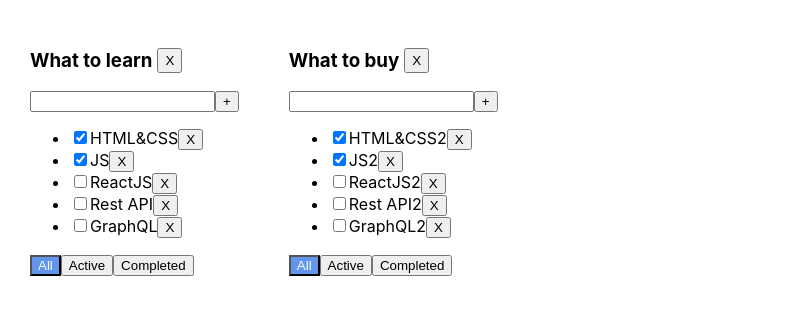
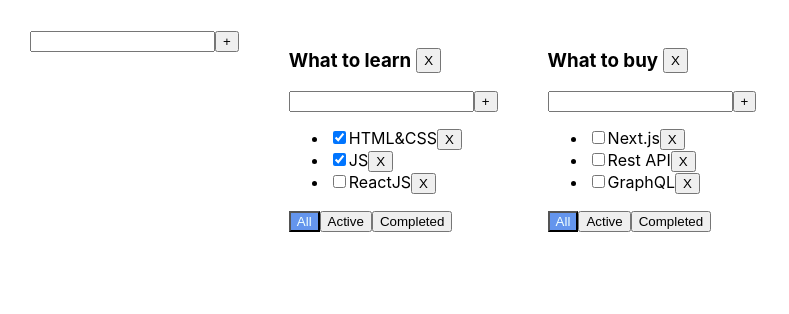
Before and after one commit to zariuz/inc-main-ts, a React (Create React App) app: page / in a window 1280 px wide. Shown: the top 314 px of the page, without its empty margins (0-789 px from the left). Built offline with nearby package versions, Linux system fonts and the light colour scheme.

Commit message:
add edit list and tasks

```diff
--- a/src/App.tsx
+++ b/src/App.tsx
@@ -1,7 +1,9 @@
 import React, {useState} from 'react';
+import {v1} from 'uuid';
 import Todolist from './components/Todolist/Todolist';
 import './App.css';
-import {v1} from 'uuid';
+import {AddItemForm} from './components/AddItemForm/AddItemForm';
+
 
 export type TaskType = {
   id: string;
@@ -10,15 +12,16 @@ export type TaskType = {
 };
 
 export type FilterValuesType = 'all' | 'active' | 'completed';
-type todolistsType = {id: string; title: string; filter: FilterValuesType};
 
-export type tasksGeneralType = {[key: string]: Array<TaskType>};
+export type TodolistsType = { id: string; title: string; filter: FilterValuesType };
+
+export type tasksGeneralType = { [key: string]: Array<TaskType> };
 
 function App() {
   let todolistID1 = v1();
   let todolistID2 = v1();
 
-  let [todolists, setTodolists] = useState<Array<todolistsType>>([
+  let [todolists, setTodolists] = useState<Array<TodolistsType>>([
     {id: todolistID1, title: 'What to learn', filter: 'all'},
     {id: todolistID2, title: 'What to buy', filter: 'all'},
   ]);
@@ -28,17 +31,19 @@ function App() {
       {id: v1(), title: 'HTML&CSS', isDone: true},
       {id: v1(), title: 'JS', isDone: true},
       {id: v1(), title: 'ReactJS', isDone: false},
+    ],
+    [todolistID2]: [
+      {id: v1(), title: 'Next.js', isDone: false},
       {id: v1(), title: 'Rest API', isDone: false},
       {id: v1(), title: 'GraphQL', isDone: false},
     ],
-    [todolistID2]: [
-      {id: v1(), title: 'HTML&CSS2', isDone: true},
-      {id: v1(), title: 'JS2', isDone: true},
-      {id: v1(), title: 'ReactJS2', isDone: false},
-      {id: v1(), title: 'Rest API2', isDone: false},
-      {id: v1(), title: 'GraphQL2', isDone: false},
-    ],
   });
+
+  const addTodolist = (todolistId: string, title: string) => {
+    let newTodolist: TodolistsType = {id: todolistId, title: title, filter: 'all'};
+    setTodolists([newTodolist, ...todolists]);
+    setTasks({...tasks, [todolistId]: []});
+  }
 
   const addTask = (todolistId: string, title: string) => {
     const task = {id: v1(), title: title, isDone: false};
@@ -85,17 +90,38 @@ function App() {
     }
   };
 
+  const updateTask = (todolistId: string, id: string, title: string) => {
+    let currentTask = tasks[todolistId];
+    if (currentTask) {
+      let editableTask = tasks[todolistId].find((f) => f.id === id);
+      if (editableTask) {
+        editableTask.title = title;
+      }
+      setTasks({...tasks});
+    }
+  }
+
+  const updateTodolist = (todolistId: string, id: string, title: string) => {
+    let currentTodolist = todolists.find((t) => t.id === todolistId);
+    if (currentTodolist) {
+      currentTodolist.title = title;
+      setTodolists([...todolists]);
+    }
+  }
+
   return (
     <div className="App">
+      <AddItemForm addTask={addTodolist} todolistId={v1()}/>
+
       {todolists.map((tdM) => {
         let tasksForTodoList = tasks[tdM.id];
 
         if (tdM.filter === 'active') {
-          tasksForTodoList = tasks[tdM.id].filter((t) => t.isDone === false);
+          tasksForTodoList = tasks[tdM.id].filter((t) => !t.isDone);
         }
 
         if (tdM.filter === 'completed') {
-          tasksForTodoList = tasks[tdM.id].filter((t) => t.isDone === true);
+          tasksForTodoList = tasks[tdM.id].filter((t) => t.isDone);
         }
 
         return (
@@ -110,6 +136,8 @@ function App() {
             changeFilter={changeFilter}
             changeTaskStatus={changeTaskStatus}
             filter={tdM.filter}
+            updateTask={updateTask}
+            updateTodolist={updateTodolist}
           />
         );
       })}
--- /dev/null
+++ b/src/components/AddItemForm/AddItemForm.tsx
@@ -0,0 +1,46 @@
+import React, {ChangeEvent, useState, KeyboardEvent} from 'react';
+import {Button} from '../Button/Button';
+
+type PropsType = {
+  todolistId: string;
+  addTask: (todolistId: string ,title: string) => void;
+};
+
+export const AddItemForm: React.FC<PropsType> = ({ addTask, todolistId }) => {
+  const [title, setTitle] = useState('');
+  const [error, setError] = useState<boolean>(false);
+
+  const changeAddTask = () => {
+    //title.trim() - checking for spaces
+    if (title.trim()) {
+      addTask(todolistId, title);
+    } else {
+      setError(true);
+    }
+    setTitle('');
+  };
+
+  const onTitleChangeHandler = (e: ChangeEvent<HTMLInputElement>) => {
+    setTitle(e.target.value);
+    setError(false);
+  };
+
+  const onKeyEnterHandler = (e: KeyboardEvent<HTMLInputElement>) => {
+    if (e.key === 'Enter') {
+      changeAddTask();
+    }
+  };
+
+  return (
+    <div>
+      <input
+        value={title}
+        onChange={onTitleChangeHandler}
+        onKeyPress={onKeyEnterHandler}
+        className={error ? 'error' : ''}
+      />
+      <Button callback={changeAddTask} buttonName={'+'} />
+      {error && <div className="error-message">Title is required!</div>}
+    </div>
+  );
+}
--- /dev/null
+++ b/src/components/EditableSpan/EditableSpan.tsx
@@ -0,0 +1,33 @@
+import React, {ChangeEvent, useState} from 'react';
+
+type PropsType = {
+  title: string;
+  updateTask: (todolistId: string, id: string, title: string) => void;
+  todolistId: string;
+  id: string;
+};
+
+export const EditableSpan = (props: PropsType) => {
+  const [title, setTitle] = useState(props.title);
+  const [edit, setEdit] = useState(false);
+
+  const onChangeHandler = (event: ChangeEvent<HTMLInputElement>) => {
+    setTitle(event.currentTarget.value);
+  };
+
+  const onBlurHandler = () => {
+    setEdit(false);
+    props.updateTask(props.todolistId, props.id, title);
+  };
+
+  return edit ? (
+    <input value={title} onBlur={onBlurHandler} onChange={onChangeHandler} autoFocus />
+  ) : (
+    <span
+      onDoubleClick={() => {
+        setEdit(true);
+      }}>
+      {props.title}
+    </span>
+  );
+};
--- a/src/components/Todolist/Todolist.tsx
+++ b/src/components/Todolist/Todolist.tsx
@@ -1,7 +1,9 @@
-import React, {ChangeEvent, KeyboardEvent, useState} from 'react';
+import React, {ChangeEvent} from 'react';
 import {FilterValuesType, TaskType} from '../../App';
 import {Button} from '../Button/Button';
 import './Todolist.css';
+import {AddItemForm} from '../AddItemForm/AddItemForm';
+import {EditableSpan} from '../EditableSpan/EditableSpan';
 
 type TodolistPropsType = {
   titleName: string;
@@ -13,6 +15,8 @@ type TodolistPropsType = {
   changeFilter: (todolistId: string, value: FilterValuesType) => void;
   changeTaskStatus: (todolistId: string, id: string, isDone: boolean) => void;
   filter: FilterValuesType;
+  updateTask: (todolistId: string, id: string, title: string) => void;
+  updateTodolist: (todolistId: string, id: string, title: string) => void;
 };
 
 const Todolist = ({
@@ -25,30 +29,9 @@ const Todolist = ({
   changeFilter,
   changeTaskStatus,
   filter,
+  updateTask,
+  updateTodolist,
 }: TodolistPropsType) => {
-  const [title, setTitle] = useState('');
-  const [error, setError] = useState<boolean>(false);
-
-  const changeAddTask = () => {
-    //title.trim() - checking for spaces
-    if (title.trim()) {
-      addTask(todolistId, title);
-    } else {
-      setError(true);
-    }
-    setTitle('');
-  };
-
-  const onTitleChangeHandler = (e: ChangeEvent<HTMLInputElement>) => {
-    setTitle(e.target.value);
-    setError(false);
-  };
-
-  const onKeyEnterHandler = (e: KeyboardEvent<HTMLInputElement>) => {
-    if (e.key === 'Enter') {
-      changeAddTask();
-    }
-  };
 
   const generalOnClickHandler = (value: FilterValuesType) => {
     changeFilter(todolistId, value);
@@ -56,17 +39,22 @@ const Todolist = ({
 
   const onClickRemoveTodolist = () => removeTodolist(todolistId);
 
-  const tasksElement = tasks.map((task) => {
-    const onClickRemoveTask = () => removeTask(todolistId, task.id);
+  const tasksElement = tasks.map((t) => {
+    const onClickRemoveTask = () => removeTask(todolistId, t.id);
     const onChangeHandler = (e: ChangeEvent<HTMLInputElement>) => {
-      changeTaskStatus(todolistId, task.id, e.currentTarget.checked);
+      changeTaskStatus(todolistId, t.id, e.currentTarget.checked);
     };
 
     return (
-      <li key={task.id}>
-        <input type="checkbox" onChange={onChangeHandler} checked={task.isDone} />
-        <span>{task.title}</span>
-        <Button callback={onClickRemoveTask} buttonName={'X'} />
+      <li key={t.id}>
+        <input type="checkbox" onChange={onChangeHandler} checked={t.isDone}/>
+        <EditableSpan
+          title={t.title}
+          updateTask={updateTask}
+          todolistId={todolistId}
+          id={t.id}
+        />
+        <Button callback={onClickRemoveTask} buttonName={'X'}/>
       </li>
     );
   });
@@ -74,19 +62,19 @@ const Todolist = ({
   return (
     <div>
       <div className="titleName">
-        <h3>{titleName}</h3>
-        <Button callback={onClickRemoveTodolist} buttonName={'X'} />
+        <h3>
+          <EditableSpan
+            title={titleName}
+            updateTask={updateTodolist}
+            todolistId={todolistId}
+            id={''}
+          />
+        </h3>
+        <Button callback={onClickRemoveTodolist} buttonName={'X'}/>
       </div>
-      <div>
-        <input
-          value={title}
-          onChange={onTitleChangeHandler}
-          onKeyPress={onKeyEnterHandler}
-          className={error ? 'error' : ''}
-        />
-        <Button callback={changeAddTask} buttonName={'+'} />
-        {error && <div className="error-message">Title is required!</div>}
-      </div>
+
+      <AddItemForm addTask={addTask} todolistId={todolistId}/>
+
       <ul>{tasksElement}</ul>
       <div>
         <Button
```
